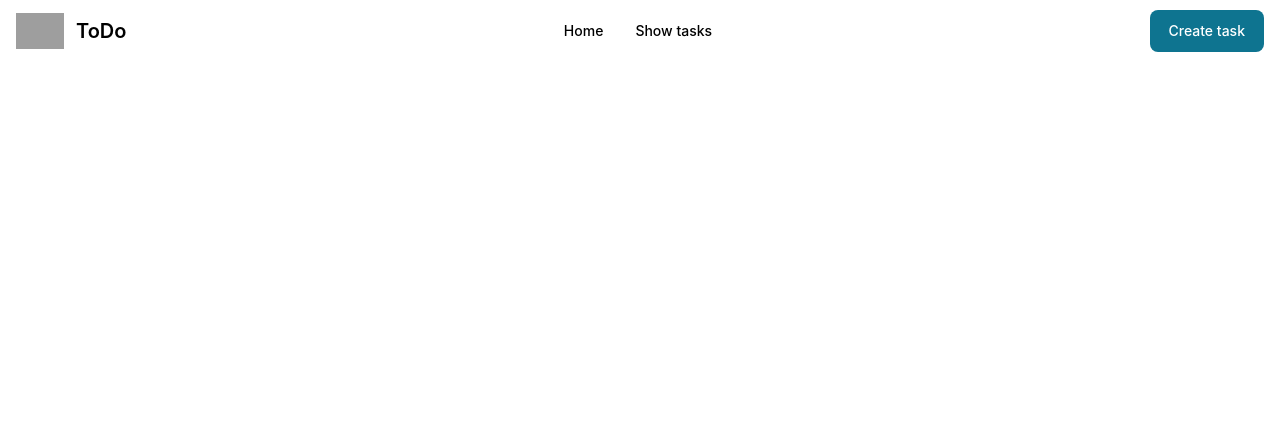
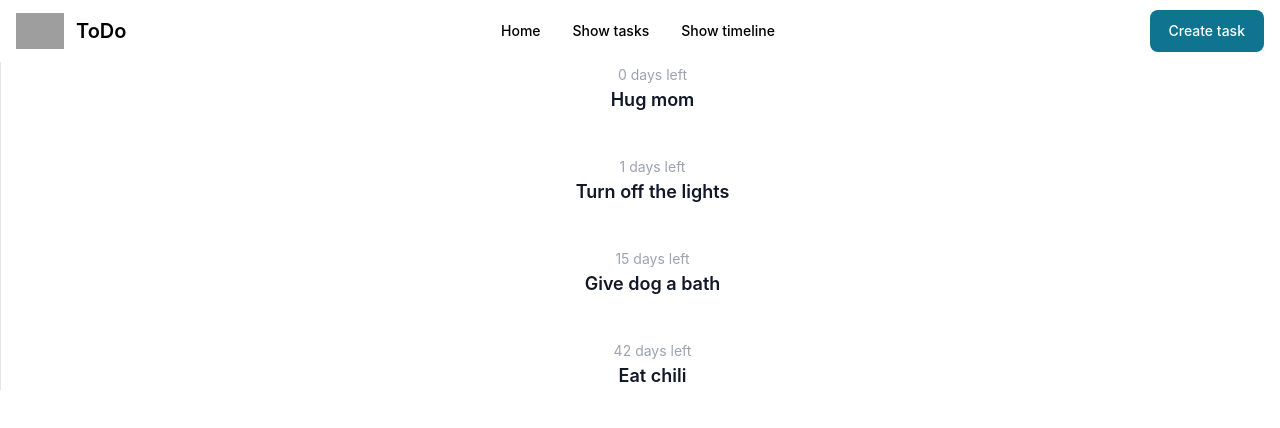
Before and after one commit to ddruart19/react, a React (Create React App) app: page /timeline in a window 1280 px wide. Shown: the top 428 px of the page. Built offline with nearby package versions, Linux system fonts and the light colour scheme; grey boxes are pictures that could not be loaded.

Commit message:
Timeline of tasks sorted by deadlines

```diff
--- a/src/App.tsx
+++ b/src/App.tsx
@@ -4,7 +4,6 @@ import Header from './Components/Header';
 import { ITask } from './Interfaces';
 import Main from './Routing/Main';
 import data from './data.json';
-import { Button } from 'flowbite-react';
 
 export const TodoListContext = createContext<{todoList: ITask[], setTodoList: (list: ITask[]) => void}>({
   todoList: [],
--- a/src/Components/EditTask.tsx
+++ b/src/Components/EditTask.tsx
@@ -1,8 +1,8 @@
 
 import { Button, TextInput } from "flowbite-react";
 import { Field, FieldProps, Form, Formik } from "formik";
-import { ChangeEvent, useContext, useState } from "react";
-import { Navigate, useNavigate, useParams } from "react-router-dom";
+import { useContext, useState } from "react";
+import { useNavigate, useParams } from "react-router-dom";
 import { TodoListContext } from "../App";
 import { ITask } from "../Interfaces";
 
--- a/src/Components/Header.tsx
+++ b/src/Components/Header.tsx
@@ -38,6 +38,9 @@ const Header = () => {
                 <Link to="/list">
                     Show tasks
                 </Link>
+                <Link to="/timeline">
+                    Show timeline
+                </Link>
             </Navbar.Collapse>
         </Navbar>
     )
--- /dev/null
+++ b/src/Components/TimelineItem.tsx
@@ -0,0 +1,26 @@
+import { Timeline } from "flowbite-react";
+import { ITask } from "../Interfaces";
+
+interface Props{
+    task: ITask;
+}
+
+
+const TimelineItem: React.FC<{task: ITask}> = ({task}: Props) => {
+    return (
+        <>
+            <Timeline.Item>
+                <Timeline.Content>
+                    <Timeline.Time>
+                        {task.deadline} days left
+                    </Timeline.Time>
+                    <Timeline.Title>
+                        {task.taskName}
+                    </Timeline.Title>
+                </Timeline.Content>
+            </Timeline.Item>
+        </>
+    );
+}
+
+export default TimelineItem;
--- /dev/null
+++ b/src/Components/TimelineList.tsx
@@ -0,0 +1,26 @@
+import 'flowbite';
+import { Timeline } from "flowbite-react";
+import { useContext } from 'react';
+import { TodoListContext } from '../App';
+import { ITask } from '../Interfaces';
+import TimelineItem from './TimelineItem';
+
+
+const sortTask = (list: ITask[]) =>{
+    return list.sort((a, b) => a.deadline - b.deadline);
+}
+
+const TimelineList: React.FC = () =>{
+    const todo = useContext(TodoListContext);
+    return (
+        <>
+        <Timeline>
+            {sortTask(todo.todoList).map((task:ITask) => {
+                return <TimelineItem task={task}/>
+            })}
+        </Timeline>
+        </>
+    );
+}
+
+export default TimelineList;
--- a/src/Routing/Main.tsx
+++ b/src/Routing/Main.tsx
@@ -3,6 +3,7 @@ import CreateTask from '../Components/CreateTask';
 import EditTask from '../Components/EditTask';
 import Home from '../Components/Home';
 import ShowTasks from '../Components/ShowTasks';
+import TimelineList from '../Components/TimelineList';
 
 
 
@@ -12,7 +13,8 @@ const Main = () => {
             <Route path='/' element={<Home/>} />
             <Route path='/create' element={<CreateTask/>} />
             <Route path='/list' element={<ShowTasks/>} />
-            <Route path={'/edit/:id'} element={<EditTask/>}/>
+            <Route path='/edit/:id' element={<EditTask/>}/>
+            <Route path='/timeline' element={<TimelineList/>}/>
         </Routes>
     );
 }
```
